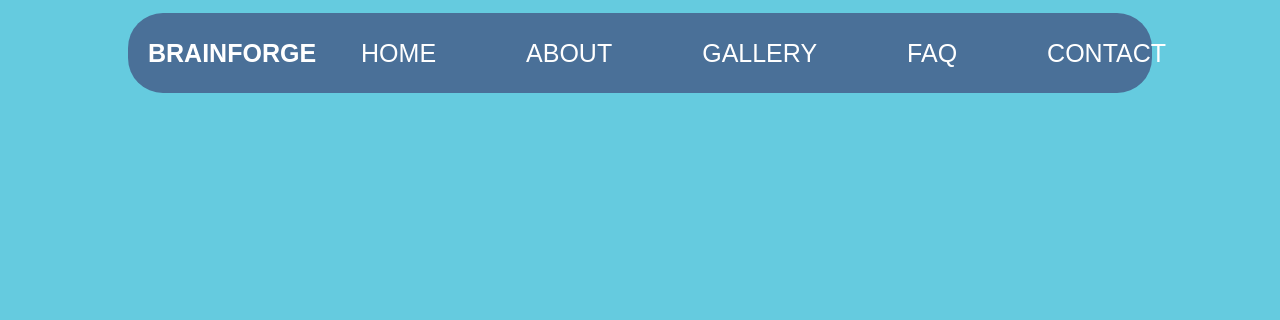
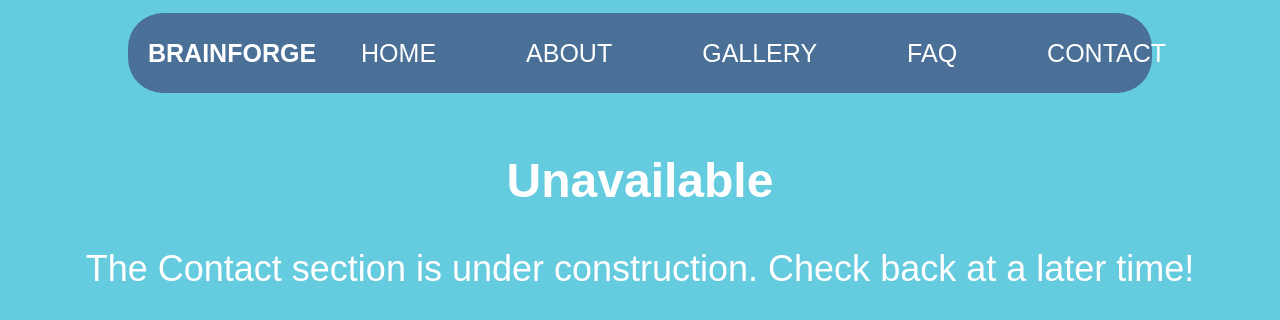
Before and after one commit to BrainForgeAI/GeminiApp, a React (Create React App) app in the folder Landing_page/geminiapp_website/: page /contact in a window 1280 px wide. Shown: the top 320 px of the page. Built offline with nearby package versions, Linux system fonts and the light colour scheme.

Commit message:
Configurated navbar to incorporate FAQ and Contact functionality

```diff
--- a/Landing_page/geminiapp_website/src/App.js
+++ b/Landing_page/geminiapp_website/src/App.js
@@ -4,7 +4,9 @@ import './App.css';
 import Navbar from './components/navbar.jsx';
 import Homepage from './components/home.jsx';
 import About from './components/about_us.jsx';
-import Gallery from './components/gallery.jsx'; // Capitalize component name
+import Gallery from './components/gallery.jsx';
+import FAQ from './components/FAQ.jsx';
+import Contact from './components/contact.jsx';
 import SplashScreen from './splashscreen.jsx';
 import './navbar.css';
 
@@ -29,6 +31,8 @@ function App() {
               <Route path="/" element={<Homepage />} />
               <Route path="/about" element={<About />} />
               <Route path="/gallery" element={<Gallery />} />
+              <Route path="/contact" element={<Contact />} />
+              <Route path="/faq" element={<FAQ />} />
             </Routes>
           </>
         )}
--- a/Landing_page/geminiapp_website/src/components/FAQ.jsx
+++ b/Landing_page/geminiapp_website/src/components/FAQ.jsx
@@ -1,12 +1,12 @@
 import React from 'react';
 
-const Gallery = () => {  // Capitalize component name
+const FAQ = () => {  // Capitalize component name
   return (
-    <div>
-      <h1>Gallery</h1>
-      <p>WIP hi!</p>
+    <div style={{ textAlign: 'center', padding: '50px' }}>
+      <h1 style={{ fontSize: '48px', marginBottom: '20px' }}>Unavailable</h1>
+      <p style={{ fontSize: '36px', color: 'White' }}>The FAQ section is under construction. Check back at a later time!</p>
     </div>
   );
 };
 
-export default Gallery;
+export default FAQ;
--- a/Landing_page/geminiapp_website/src/components/contact.jsx
+++ b/Landing_page/geminiapp_website/src/components/contact.jsx
@@ -1,12 +1,12 @@
 import React from 'react';
 
-const Gallery = () => {  // Capitalize component name
+const Contact = () => {  // Capitalize component name
   return (
-    <div>
-      <h1>Gallery</h1>
-      <p>WIP hi!</p>
+    <div style={{ textAlign: 'center', padding: '50px' }}>
+      <h1 style={{ fontSize: '48px', marginBottom: '20px' }}>Unavailable</h1>
+      <p style={{ fontSize: '36px', color: 'White' }}>The Contact section is under construction. Check back at a later time!</p>
     </div>
   );
 };
 
-export default Gallery;
+export default Contact;
--- a/Landing_page/geminiapp_website/src/components/gallery.jsx
+++ b/Landing_page/geminiapp_website/src/components/gallery.jsx
@@ -4,7 +4,7 @@ const Gallery = () => {  // Capitalize component name
   return (
     <div style={{ textAlign: 'center', padding: '50px' }}>
       <h1 style={{ fontSize: '48px', marginBottom: '20px' }}>Unavailable</h1>
-      <p style={{ fontSize: '36px', color: 'White' }}>This section is under construction. Check back at a later time!</p>
+      <p style={{ fontSize: '36px', color: 'White' }}>The Gallery section is under construction. Check back at a later time!</p>
     </div>
   );
 };
--- a/Landing_page/geminiapp_website/src/components/navbar.jsx
+++ b/Landing_page/geminiapp_website/src/components/navbar.jsx
@@ -11,8 +11,8 @@ const Navbar = () => {
         <Link to="/">HOME</Link>
         <Link to="/about">ABOUT</Link>
         <Link to="/gallery">GALLERY</Link>
-        <Link to="/gallery">FAQ</Link>
-        <Link to="/gallery">CONTACT</Link>
+        <Link to="/faq">FAQ</Link>
+        <Link to="/contact">CONTACT</Link>
       </div>
       <div className="navbar-right">
         {/* <button className="signup-button">SIGN UP</button>   */}
```
